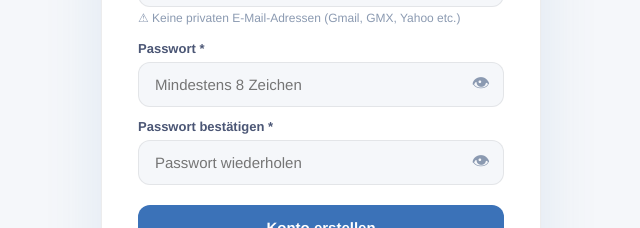
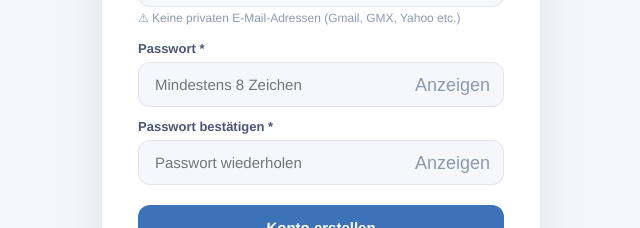
Before and after one commit to MatiXn/pheweb1, a React (Vite) app: page /register in a window 1280 px wide. Shown: the part 420-648 px from the top of the page, without its empty margins (319-959 px from the left). Built offline with nearby package versions, Linux system fonts and the light colour scheme.

Commit message:
passwort button text statt emoji

```diff
--- a/src/pages/RegisterPage.jsx
+++ b/src/pages/RegisterPage.jsx
@@ -14,7 +14,7 @@ function PwField({ placeholder, value, onChange }) {
     <div style={{ position:"relative", marginBottom:12 }}>
       <input style={{...INP, marginBottom:0, paddingRight:48}} type={show?"text":"password"} placeholder={placeholder} required value={value} onChange={onChange} />
       <button type="button" onClick={()=>setShow(!show)} style={{ position:"absolute", right:14, top:"50%", transform:"translateY(-50%)", background:"none", border:"none", cursor:"pointer", fontSize:18, color:C.faint, padding:0 }}>
-        {show ? "🙈" : "👁"}
+        {show ? "Verbergen" : "Anzeigen"}
       </button>
     </div>
   );
```
